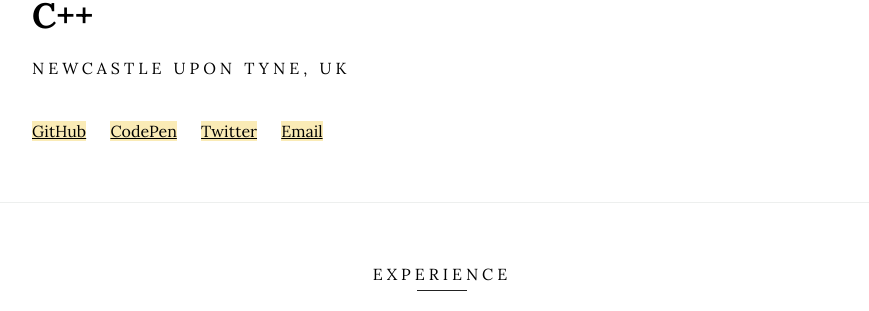
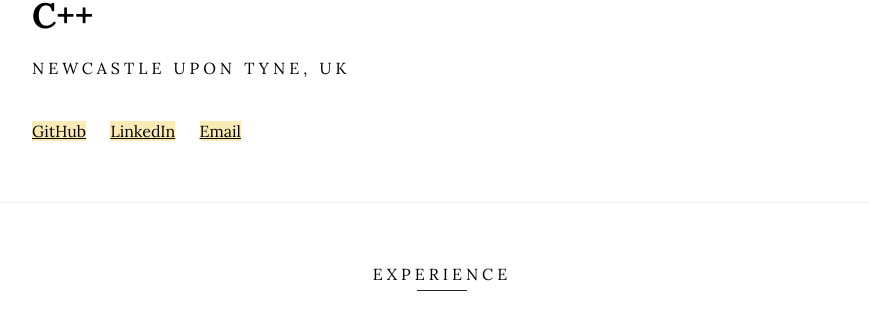
Before and after one commit to Joooseph0730/Joooseph0730.github.io, a Jekyll site: the page built from index.html, in a window 1280 px wide. Shown: the part 364-675 px from the top of the page, without its empty margins (198-1067 px from the left). Built offline with Jekyll 4.4.1, drawn with Linux system fonts in a browser that asks for light colours.

Commit message:
Added LinkedIn info

```diff
--- a/_config.yml
+++ b/_config.yml
@@ -12,6 +12,7 @@ location: Newcastle Upon Tyne, UK
 languages: C++
 twitter_username:
 github_username:  Joooseph0730
+linkedin_username: ruibin-zhou-887008183
 codepen_username:
 email_address: zhouruibin0730@gmail.com
 
--- a/_includes/header.html
+++ b/_includes/header.html
@@ -6,11 +6,15 @@
             <p class="intro__post">{{ site.location }}</p>
         </div>
 
-        {{ if site.github_username or site.codepen_username or site.twitter_username or site.email_address }}
+        {{ if site.github_username or site.codepen_username or site.linkedin_username or site.twitter_username or site.email_address }}
         <div class="social">
             {{ if site.github_username }}<a href="http://github.com/{{ site.github_username }}" target="_blank">GitHub</a>{{ endif }}
-            {{ if site.codepen_username }}<a href="http://codepen.io/{{ site.codepen_username }}" target="_blank">CodePen</a>{{ endif }}
-            {{ if site.twitter_username }}<a href="http://twitter.com/{{ site.twitter_username }}" target="_blank">Twitter</a>{{ endif }}
+            {{ if site.linkedin_username }}<a href="https://www.linkedin.com/in/{{ site.linkedin_username }}" target="_blank">LinkedIn</a>{{ endif }}
+            <!--
+                https://www.linkedin.com/in/ruibin-zhou-887008183
+        {{ if site.codepen_username }}<a href="http://codepen.io/{{ site.codepen_username }}" target="_blank">CodePen</a>{{ endif }}
+        {{ if site.twitter_username }}<a href="http://twitter.com/{{ site.twitter_username }}" target="_blank">Twitter</a>{{ endif }}
+    -->
             {{ if site.email_address }}<a href="mailto:{{ site.email_address }}" target="_blank">Email</a>{{ endif }}
         </div>
         {{ endif }}
```
Also changed, not shown: 1 other file.
